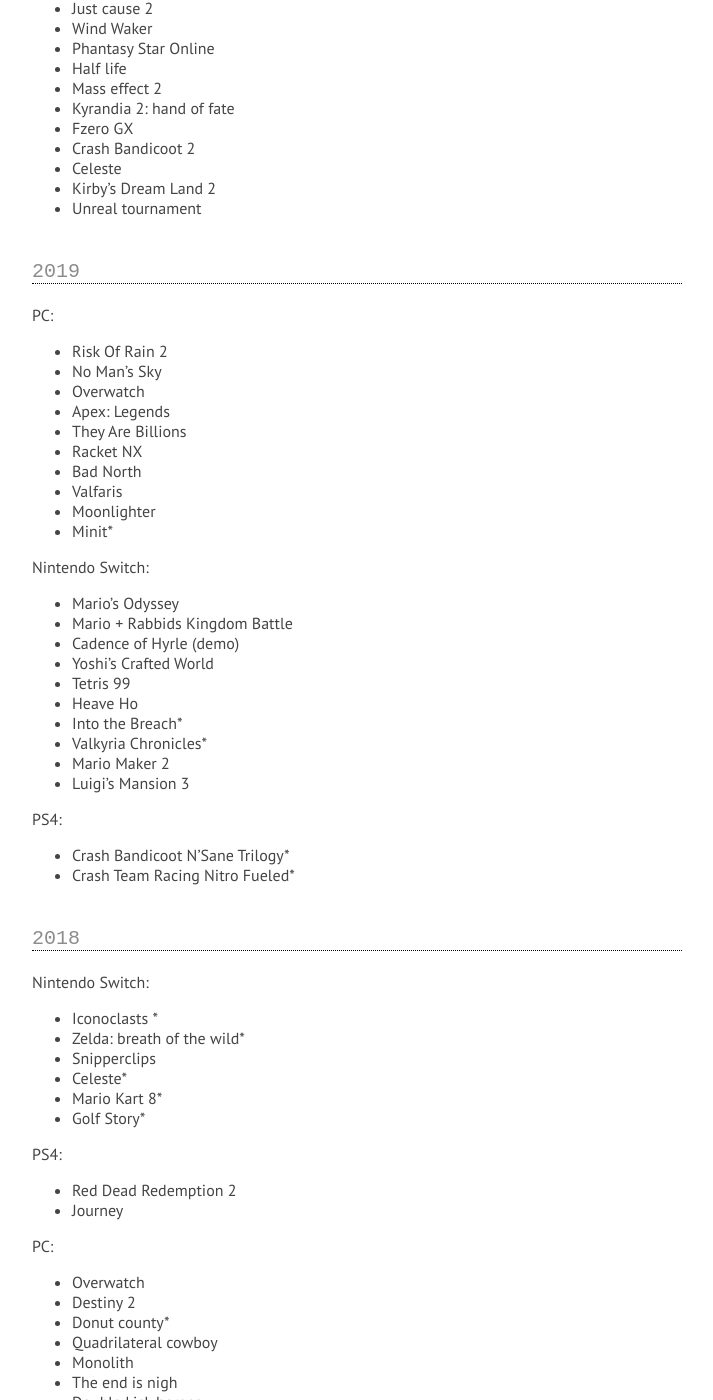
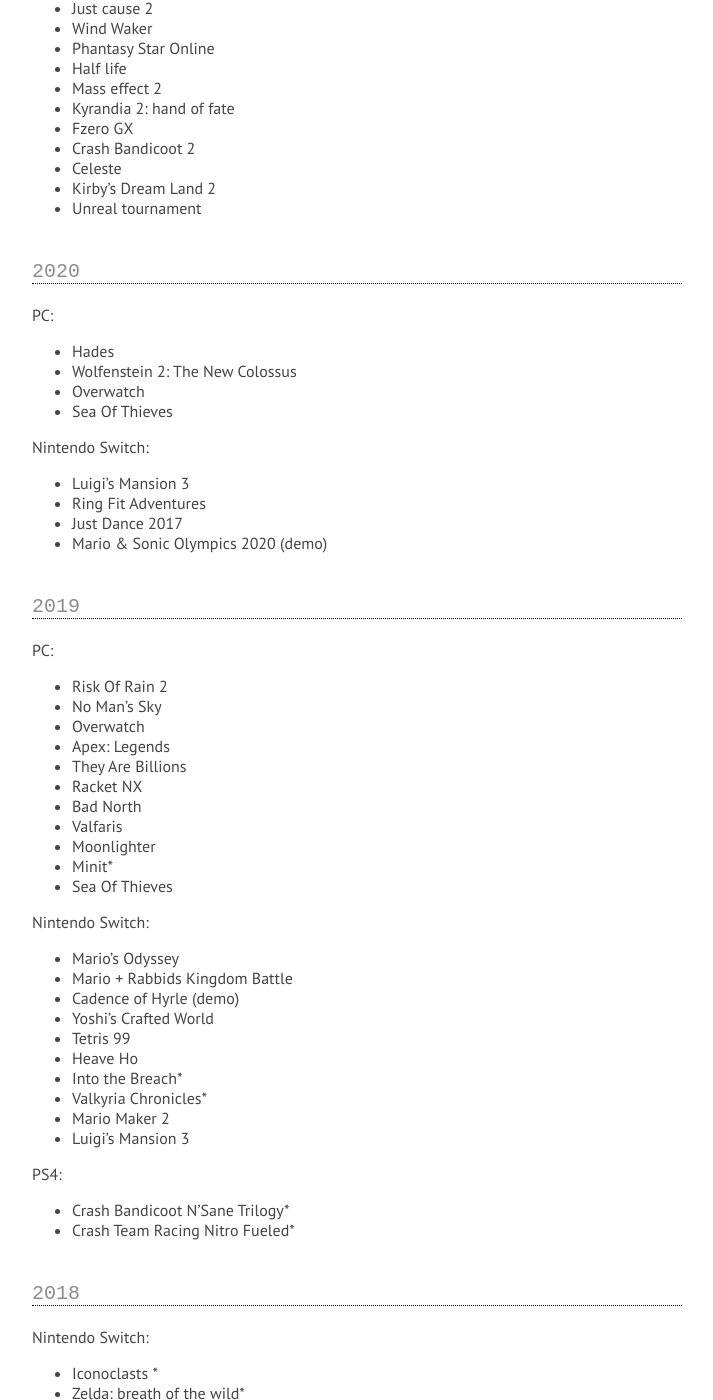
Before and after one commit to valryon/valryon.github.io, a Jekyll site: the page built from _posts/1988-04-29-games.md, in a window 1280 px wide and 1400 px high, scrolled down 736 px. Shown: the whole window, without its empty margins (283-996 px from the left). Built offline with Jekyll 4.4.1, drawn with Linux system fonts in a browser that asks for light colours; some web fonts are replaced.

Commit message:
Update 1988-04-29-games.md

```diff
--- a/_posts/1988-04-29-games.md
+++ b/_posts/1988-04-29-games.md
@@ -36,6 +36,22 @@
 - Kirby's Dream Land 2
 - Unreal tournament
 
+## 2020
+
+PC:
+
+- Hades
+- Wolfenstein 2: The New Colossus
+- Overwatch
+- Sea Of Thieves
+
+Nintendo Switch:
+
+- Luigi's Mansion 3
+- Ring Fit Adventures
+- Just Dance 2017
+- Mario & Sonic Olympics 2020 (demo)
+
 ## 2019
 
 PC:
@@ -50,6 +66,7 @@
 - Valfaris
 - Moonlighter
 - Minit*
+- Sea Of Thieves
 
 Nintendo Switch:
 
```
